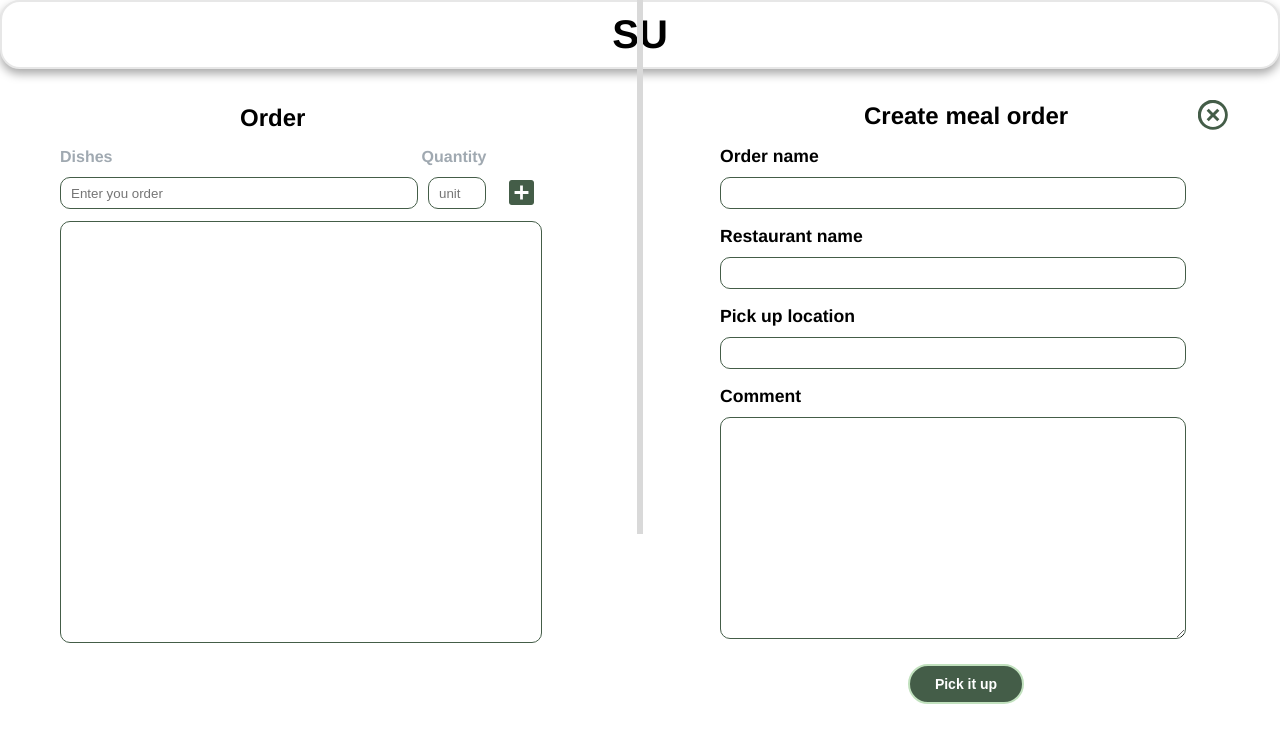
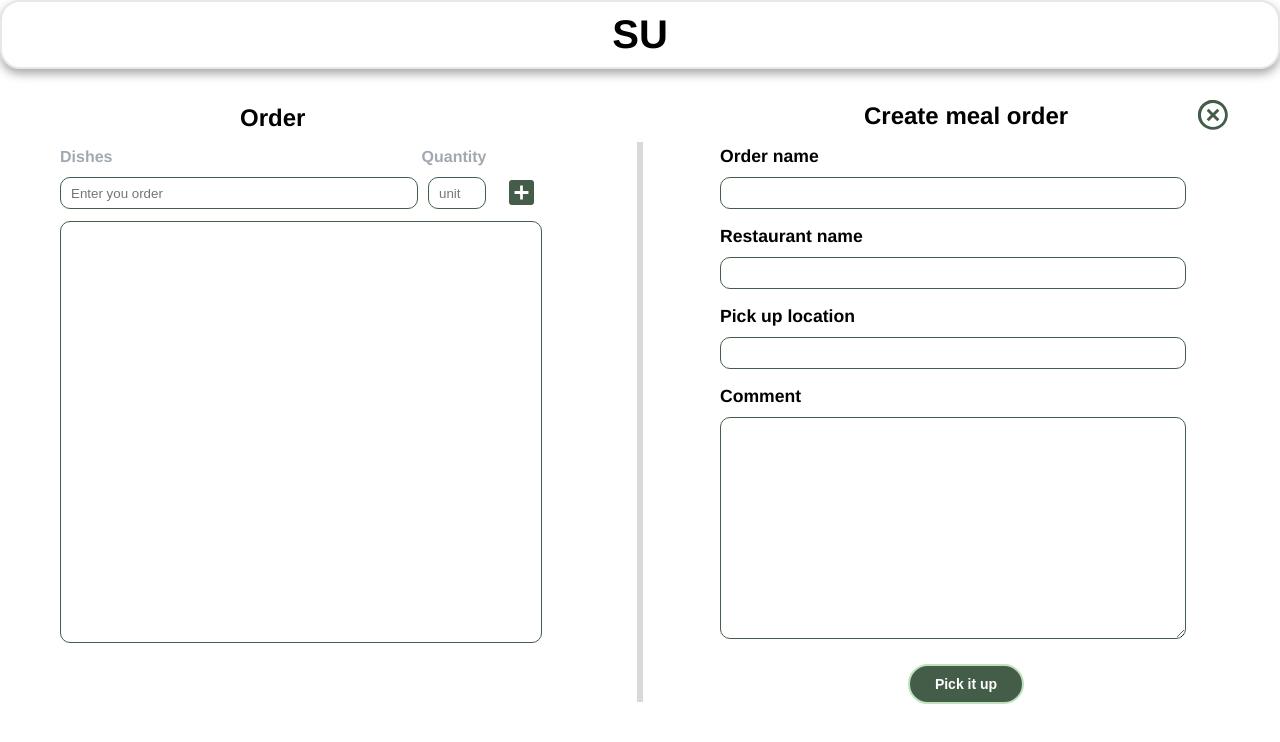
Before and after one commit to Green-Teaz123/Green_, a React (Create React App) app: page /create in a window 1280 px wide. Shown: the top 742 px of the page. Built offline with nearby package versions, Linux system fonts and the light colour scheme.

Commit message:
Tiger Boom Fix 101

```diff
--- a/src/styles/createOrder.css
+++ b/src/styles/createOrder.css
@@ -233,9 +233,8 @@
     }
     .vl {
         margin-left: 120%;
-        margin-top: -60%;
+        margin-top: -25%;
         border-left: 6px solid #D9D9D9;
-        ;
         height: 560px;
       }
 }
```
